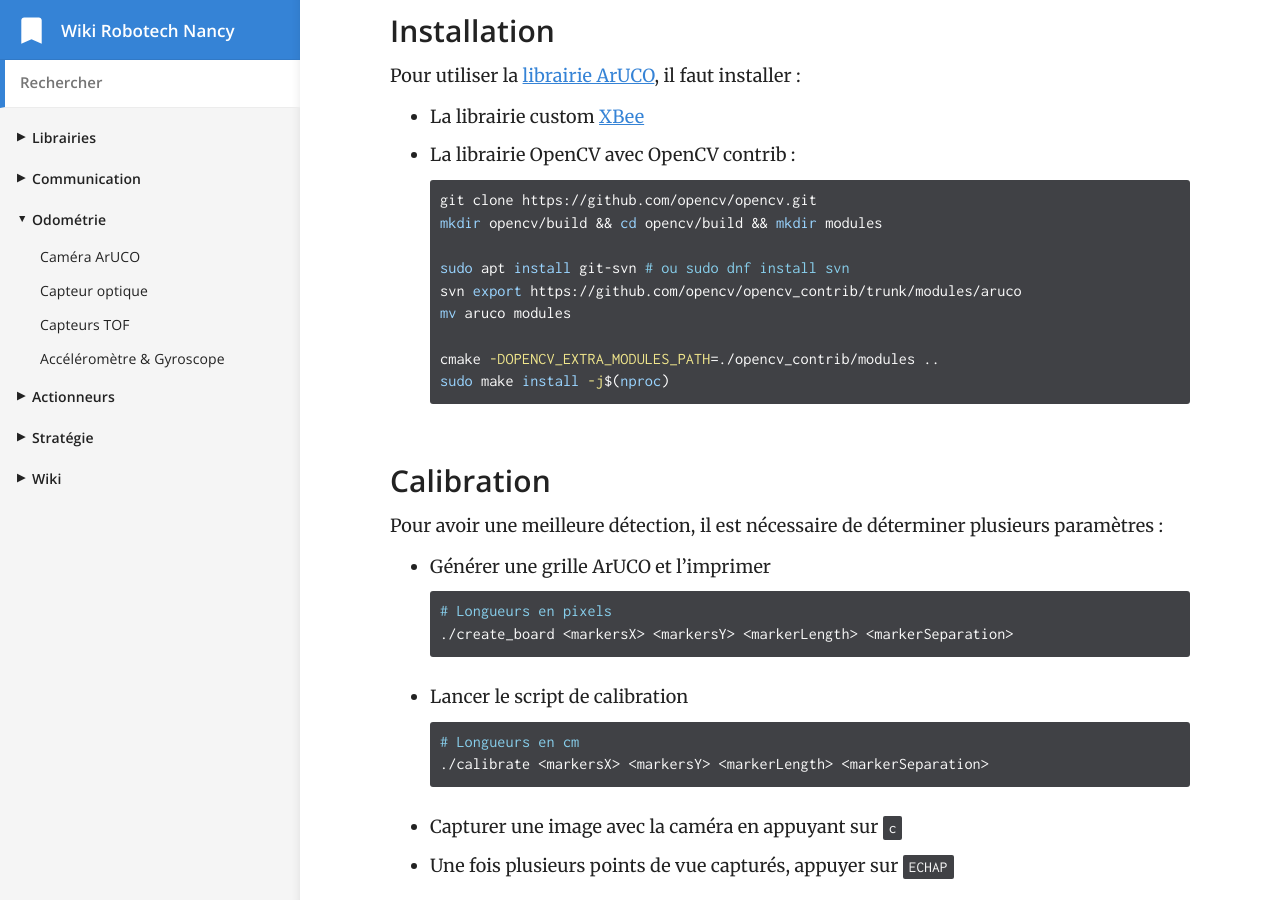
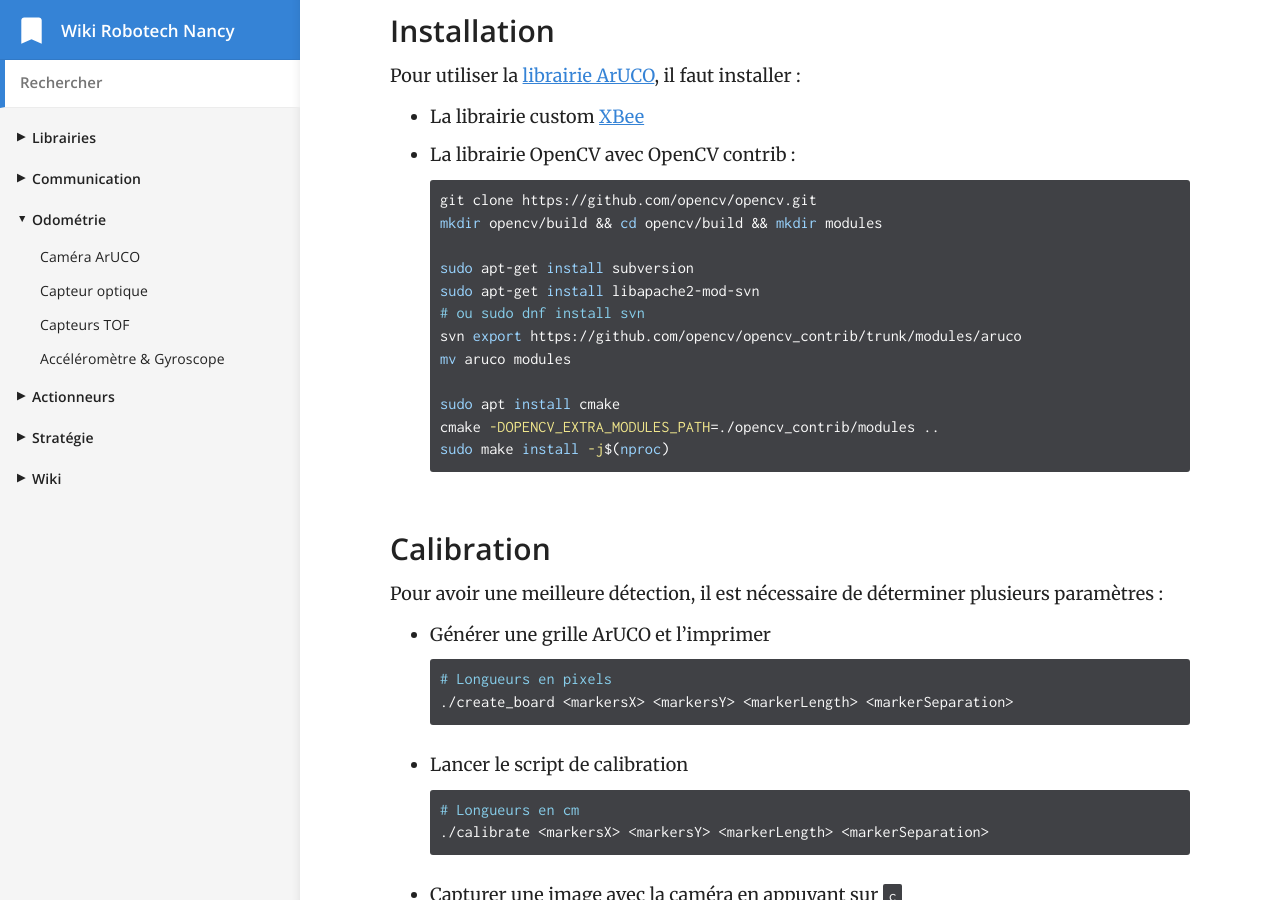
Before and after one commit to RobotechNancy/robotechnancy.github.io, a Jekyll site: the page built from _docs/odometrie/camera.md, in a window 1280 px wide and 900 px high, scrolled down 1081 px. Built offline with Jekyll 4.4.1, drawn with Linux system fonts in a browser that asks for light colours.

Commit message:
Update camera.md
Correction installation de svn

````diff
--- a/_docs/odometrie/camera.md
+++ b/_docs/odometrie/camera.md
@@ -24,10 +24,13 @@ Pour utiliser la [librairie ArUCO](https://github.com/RobotechNancy/Odometrie/tr
   git clone https://github.com/opencv/opencv.git
   mkdir opencv/build && cd opencv/build && mkdir modules
 
-  sudo apt install git-svn # ou sudo dnf install svn
+  sudo apt-get install subversion
+  sudo apt-get install libapache2-mod-svn
+  # ou sudo dnf install svn
   svn export https://github.com/opencv/opencv_contrib/trunk/modules/aruco
   mv aruco modules
 
+  sudo apt install cmake
   cmake -DOPENCV_EXTRA_MODULES_PATH=./opencv_contrib/modules ..
   sudo make install -j$(nproc)
   ```
````
